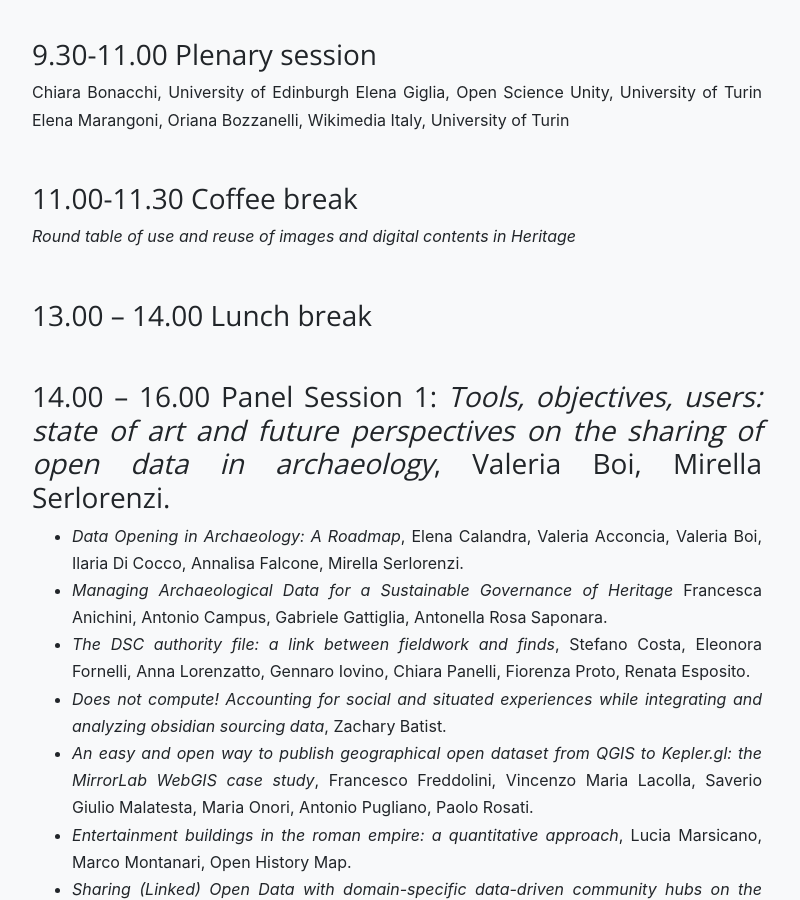
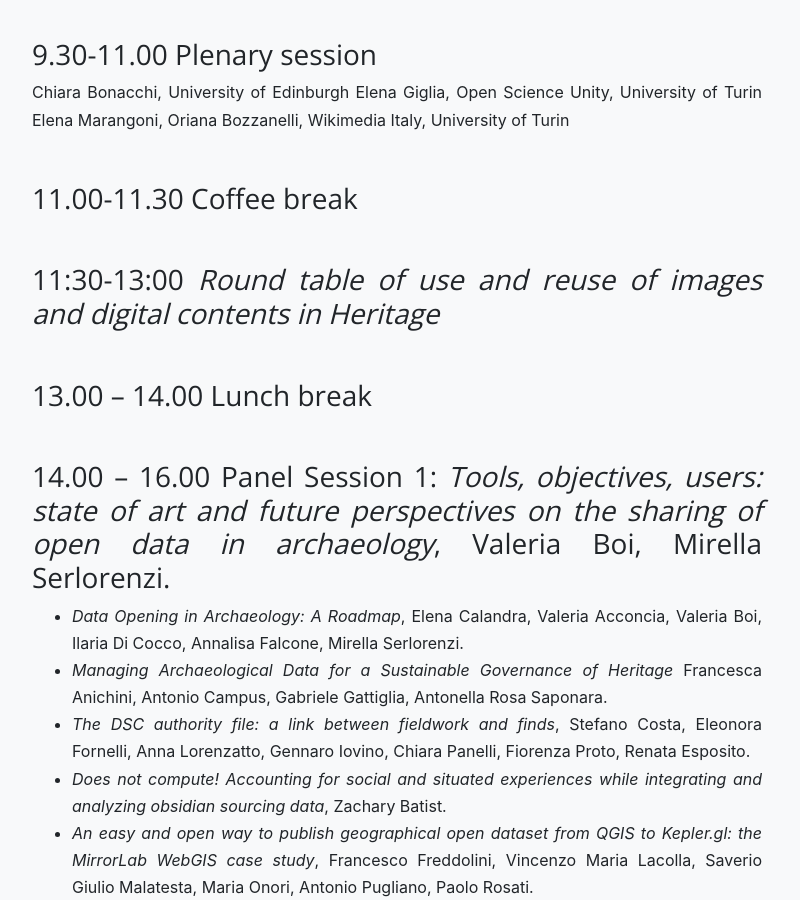
Before and after one commit to archeofoss/archeofoss, a Jekyll site: the page built from 2023/programme.md, in a window 1280 px wide and 900 px high, scrolled down 1460 px. Shown: the whole window, without its empty margins (243-1043 px from the left). Built offline with Jekyll 4.4.1, drawn with Linux system fonts in a browser that asks for light colours; nearby versions of some CDN libraries.

Commit message:
Update programme.md

```diff
--- a/2023/programme.md
+++ b/2023/programme.md
@@ -58,7 +58,7 @@ Elena Marangoni, Oriana Bozzanelli, Wikimedia Italy, University of Turin
 
 ### 11.00-11.30 Coffee break
 
-_Round table of use and reuse of images and digital contents in Heritage_
+### 11:30-13:00 _Round table of use and reuse of images and digital contents in Heritage_
 
 ### 13.00 – 14.00 Lunch break
 
```
